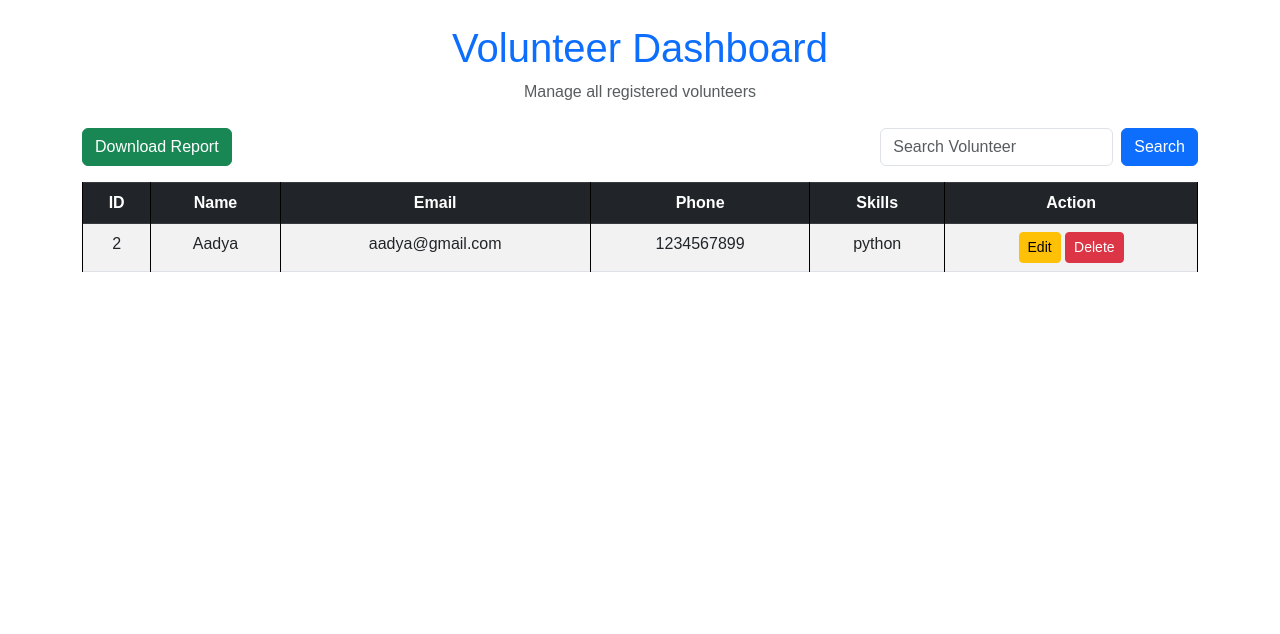
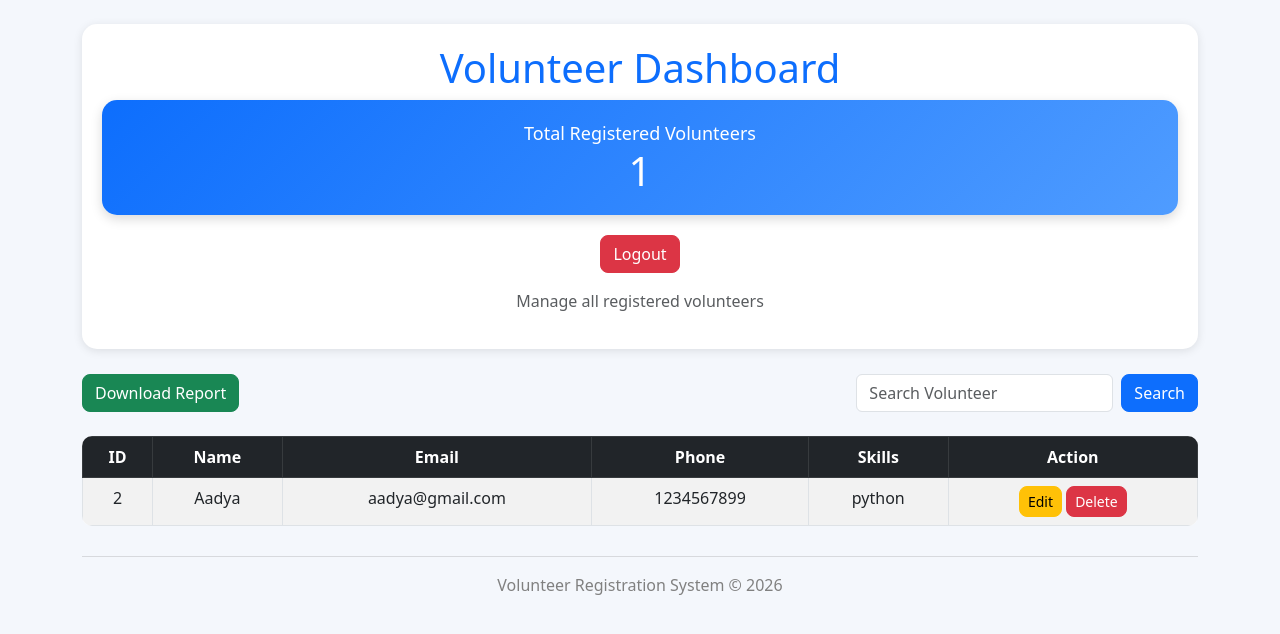
Before and after one commit to aadyadixit17-code/Volunteer-Registration-System, a Flask app: page /dashboard in a window 1280 px wide. Shown: the top 634 px of the page. Run offline with Flask 3, Linux system fonts and the light colour scheme; data comes from the database, SQL or seed files in the repository.

Commit message:
Final professional UI and project completion

```diff
--- a/app.py
+++ b/app.py
@@ -40,6 +40,10 @@ def dashboard():
     conn = sqlite3.connect("database.db")
     cursor = conn.cursor()
 
+    # Total Volunteers
+    cursor.execute("SELECT COUNT(*) FROM volunteers")
+    total_volunteers = cursor.fetchone()[0]
+
     if search:
         cursor.execute(
             "SELECT * FROM volunteers WHERE name LIKE ?",
@@ -49,11 +53,14 @@ def dashboard():
         cursor.execute("SELECT * FROM volunteers")
 
     volunteers = cursor.fetchall()
+
     conn.close()
 
-    return render_template("dashboard.html", volunteers=volunteers)
-
-
+    return render_template(
+        "dashboard.html",
+        volunteers=volunteers,
+        total_volunteers=total_volunteers
+    )
 # ---------------- LOGIN ----------------
 @app.route("/login", methods=["GET", "POST"])
 def login():
@@ -151,8 +158,9 @@ def download():
             "Content-Disposition": "attachment; filename=volunteers.csv"
         }
     )
-
-
+@app.route("/logout")
+def logout():
+    return redirect("/login")
 # ---------------- RUN ----------------
 if __name__ == "__main__":
     app.run(debug=True)
--- a/static/style.css
+++ b/static/style.css
@@ -1,23 +1,51 @@
-body {
-    font-family: Arial, sans-serif;
-    margin: 40px;
+body{
+    background-color:#f4f7fc;
 }
 
-h1 {
-    text-align: center;
+.dashboard-header{
+    background:white;
+    padding:20px;
+    border-radius:15px;
+    box-shadow:0px 2px 10px rgba(0,0,0,0.1);
+    margin-bottom:25px;
 }
 
-table {
-    width: 100%;
-    border-collapse: collapse;
+.dashboard-card{
+    background:linear-gradient(135deg,#0d6efd,#4f9cff);
+    color:white;
+    border-radius:15px;
+    padding:20px;
+    text-align:center;
+    margin-bottom:20px;
+    box-shadow:0px 4px 12px rgba(0,0,0,0.15);
 }
 
-th, td {
-    border: 1px solid black;
-    padding: 10px;
-    text-align: center;
+.dashboard-card h2{
+    font-size:40px;
+    margin:0;
 }
 
-th {
-    background-color: lightgray;
+.dashboard-card p{
+    margin:0;
+    font-size:18px;
 }
+
+.table{
+    background:white;
+    border-radius:10px;
+    overflow:hidden;
+}
+
+.btn{
+    border-radius:8px;
+}
+
+.search-box{
+    max-width:400px;
+}
+
+.footer{
+    text-align:center;
+    margin-top:30px;
+    color:gray;
+}
--- a/templates/dashboard.html
+++ b/templates/dashboard.html
@@ -6,33 +6,54 @@
     <!-- Bootstrap -->
     <link href="https://cdn.jsdelivr.net/npm/bootstrap@5.3.0/dist/css/bootstrap.min.css" rel="stylesheet">
 
-    <!-- Your CSS (optional) -->
+    <!-- Custom CSS -->
     <link rel="stylesheet" href="{{ url_for('static', filename='style.css') }}">
 </head>
 
 <body class="container mt-4">
 
     <!-- HEADER -->
-<div class="text-center mb-4">
-    <h1 class="text-primary">Volunteer Dashboard</h1>
-    <p class="text-muted">Manage all registered volunteers</p>
+    <div class="dashboard-header text-center">
+
+        <h1 class="text-primary">
+            Volunteer Dashboard
+        </h1>
+
+        <div class="dashboard-card">
+            <p>Total Registered Volunteers</p>
+            <h2>{{ total_volunteers }}</h2>
+        </div>
+
+        <a href="/logout" class="btn btn-danger">
+            Logout
+        </a>
+
+        <p class="text-muted mt-3">
+            Manage all registered volunteers
+        </p>
+
     </div>
 
     <!-- TOP ACTIONS -->
-<div class="d-flex justify-content-between mb-3">
+    <div class="d-flex justify-content-between align-items-center mb-4">
 
         <a href="/download" class="btn btn-success">
             Download Report
         </a>
 
-    <form method="GET" action="/dashboard" class="d-flex">
+        <form method="GET"
+              action="/dashboard"
+              class="d-flex search-box">
 
-        <input type="text"
+            <input
+                type="text"
                 name="search"
                 class="form-control me-2"
                 placeholder="Search Volunteer">
 
-        <button type="submit" class="btn btn-primary">
+            <button
+                type="submit"
+                class="btn btn-primary">
                 Search
             </button>
 
@@ -44,6 +65,7 @@
     <table class="table table-striped table-hover table-bordered text-center">
 
         <thead class="table-dark">
+
             <tr>
                 <th>ID</th>
                 <th>Name</th>
@@ -52,6 +74,7 @@
                 <th>Skills</th>
                 <th>Action</th>
             </tr>
+
         </thead>
 
         <tbody>
@@ -59,6 +82,7 @@
         {% for volunteer in volunteers %}
 
             <tr>
+
                 <td>{{ volunteer[0] }}</td>
                 <td>{{ volunteer[1] }}</td>
                 <td>{{ volunteer[2] }}</td>
@@ -67,13 +91,11 @@
 
                 <td>
 
-                <!-- EDIT BUTTON -->
                     <a href="/edit/{{ volunteer[0] }}"
                        class="btn btn-warning btn-sm">
                         Edit
                     </a>
 
-                <!-- DELETE BUTTON -->
                     <a href="/delete/{{ volunteer[0] }}"
                        class="btn btn-danger btn-sm"
                        onclick="return confirm('Are you sure you want to delete this volunteer?')">
@@ -81,6 +103,7 @@
                     </a>
 
                 </td>
+
             </tr>
 
         {% endfor %}
@@ -89,5 +112,11 @@
 
     </table>
 
+    <!-- FOOTER -->
+    <div class="footer">
+        <hr>
+        Volunteer Registration System © 2026
+    </div>
+
 </body>
 </html>
```
Also changed, not shown: templates/login.html (+49 -8 lines), templates/register.html (+52 -14 lines), templates/README.md (added), 3 other files. Lines whose indentation alone changed are shown as unchanged.
